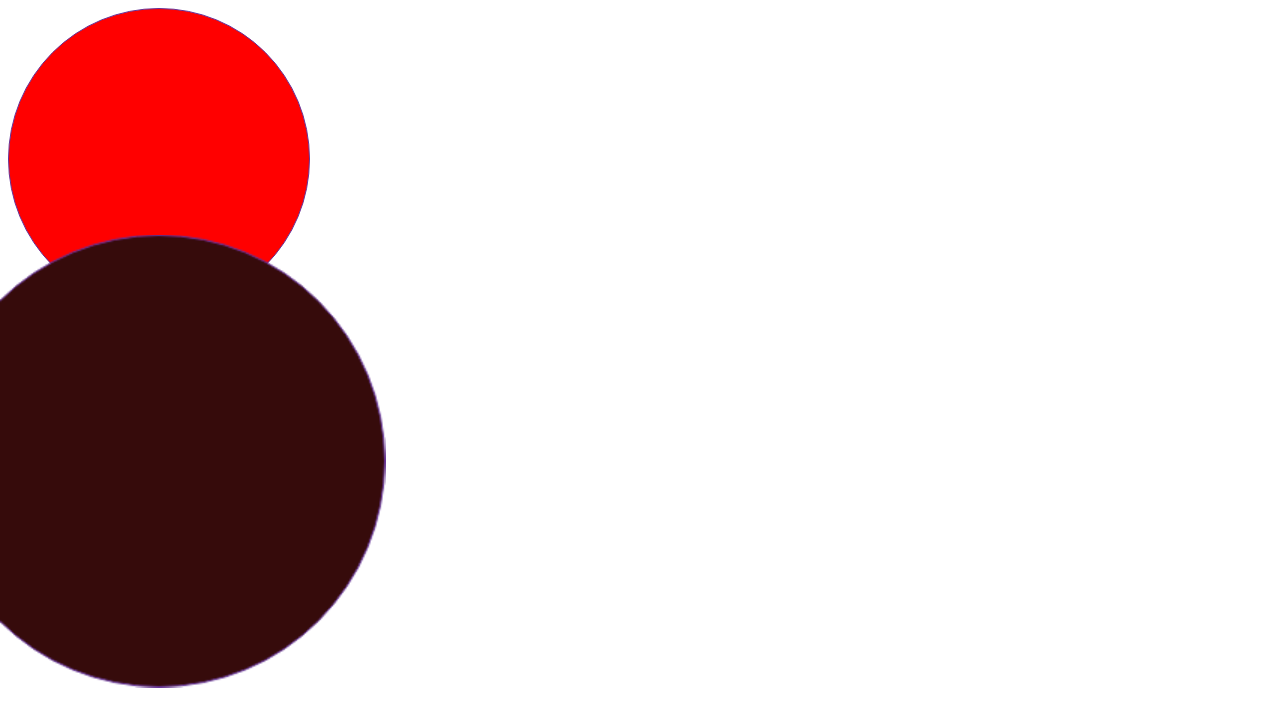
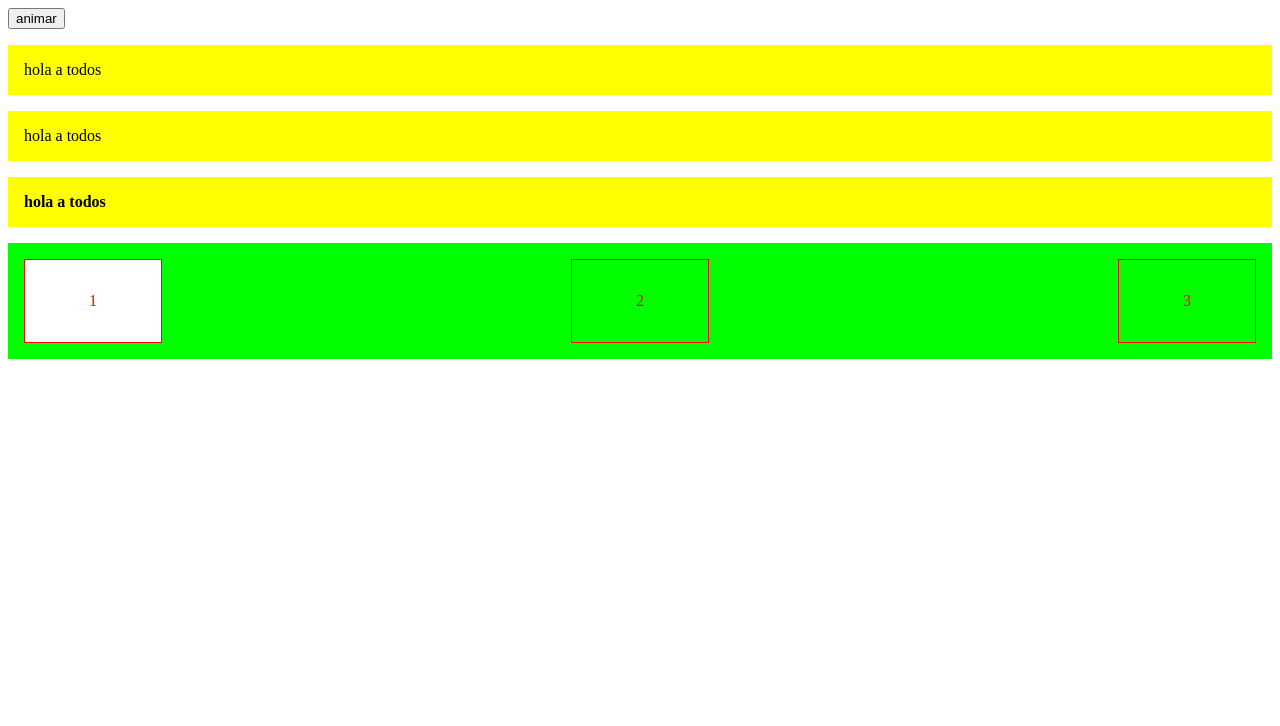
Before and after one commit to pedroalvaroccoyllocondori/CURSO_EDTEAM-css_animaciones, a plain HTML site: page index.html in a window 1280 px wide. Drawn offline with Linux system fonts and the light colour scheme.

Commit message:
animaciones de textos en un div (transform)

```diff
--- a/index.html
+++ b/index.html
@@ -8,10 +8,18 @@
     <title>Document</title>
 </head>
 <body>
+    <button id="animate">animar</button>
+    <p>hola a todos</p>
+    <p><span>hola a todos</span></p>
+    <p><strong>hola a todos</strong></p>
+     <div class="flex">
+         <div class="item">1</div>
+         <div class="item">2</div>
+         <div class="item">3 </div>
+     </div>
 
-    <!-- estructura de una animacion -->
-    <div class="caja"></div>
-    <div class="caja"></div>
+     <script src="script.js "></script>
+
 
 </body>
 </html>
--- /dev/null
+++ b/script.js
@@ -0,0 +1,6 @@
+document.getElementById('animate').addEventListener('click', e=>{
+    document.body.classList.toggle('animate')
+    e.target.textContent=='animar'
+    ?e.target.textContent='detener'
+    :e.target.textContent='animar'
+})
--- a/style.scss
+++ b/style.scss
@@ -1,27 +1,47 @@
-.caja{
-    width: 300px;
-    height:300px;
-    background-color: red;
-    border-radius: 50%;
-    border: 1px solid rebeccapurple;
-}
-.caja:first-child{
-   // animation: tamaño 4s infinite alternate;
-    @keyframes tamaño{
+//elementos inline no se pueden transformar
+p{
+    background-color: yellow;
+    padding: 1em;
+    transition: all 1s;
+    .animate &:nth-of-type(1){
+        text-align: right;
+    }
 
-        to{
-            width: 400px;
-            height:400px;
+    span{
+        position: relative;
+        left: 0;
+        transition: all .5s;
+        .animate &{
+            left: calc(100% - 1rem);
+        }
+    }
+
+    strong{
+        display: inline-block;
+        transition: all .5s;
+        .animate &{
+            transform: translateX(calc(100vw - 100% - 3em));
         }
     }
 }
-.caja:nth-of-type(2){
-    background-color: rgb(54, 11, 11);
-    will-change: transform;
-    animation: escala 1s infinite alternate linear;
-    @keyframes escala{
-        to{
-            transform: scale(1.5);
-        }
-    }
+
+.flex{
+    display: flex;
+    background:lime;
+    padding:1rem;
+    justify-content:space-between;
 }
+
+.item{
+        color: red;
+        padding:2rem 4rem;
+        border: 1px solid currentColor;
+         &:first-child{
+             background:white;
+             order:0;
+         }
+}
+
+.animate .item:first-child{
+        order:5;
+}
```
Also changed, not shown: style.css.
